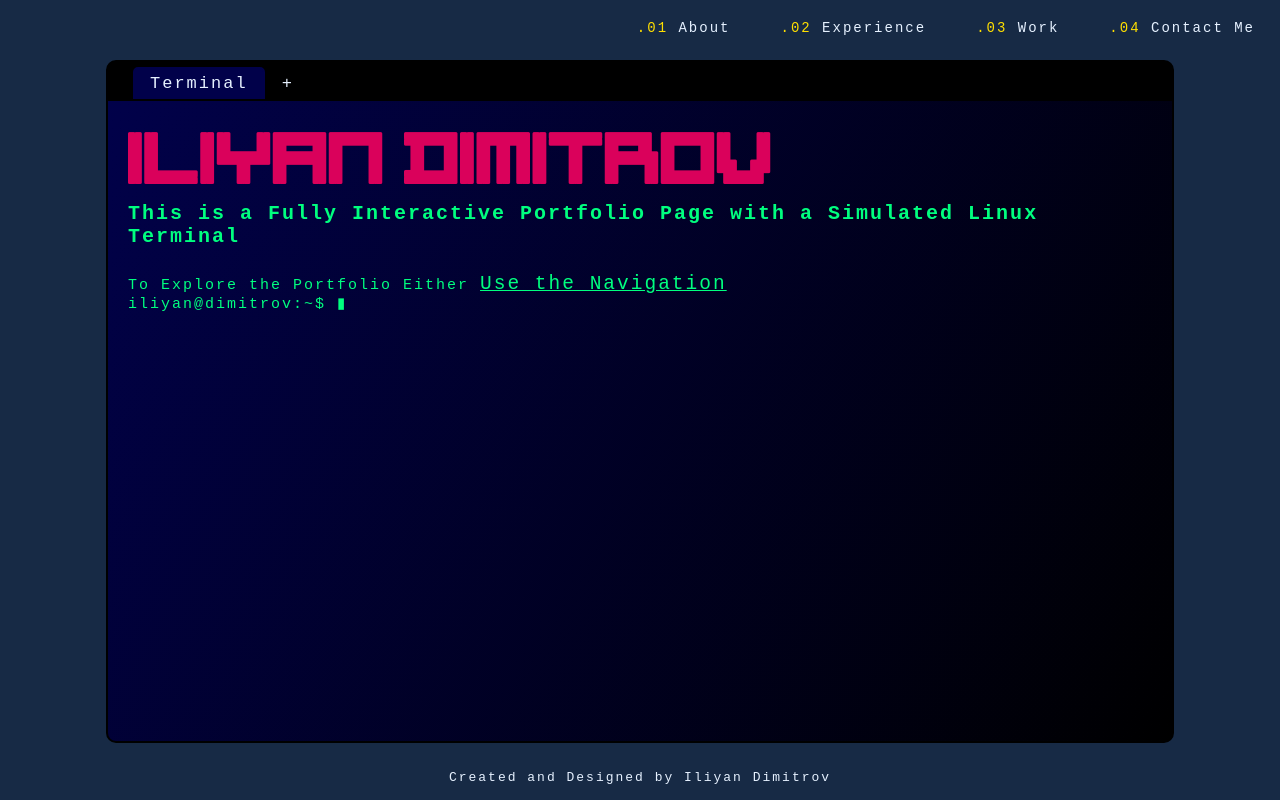
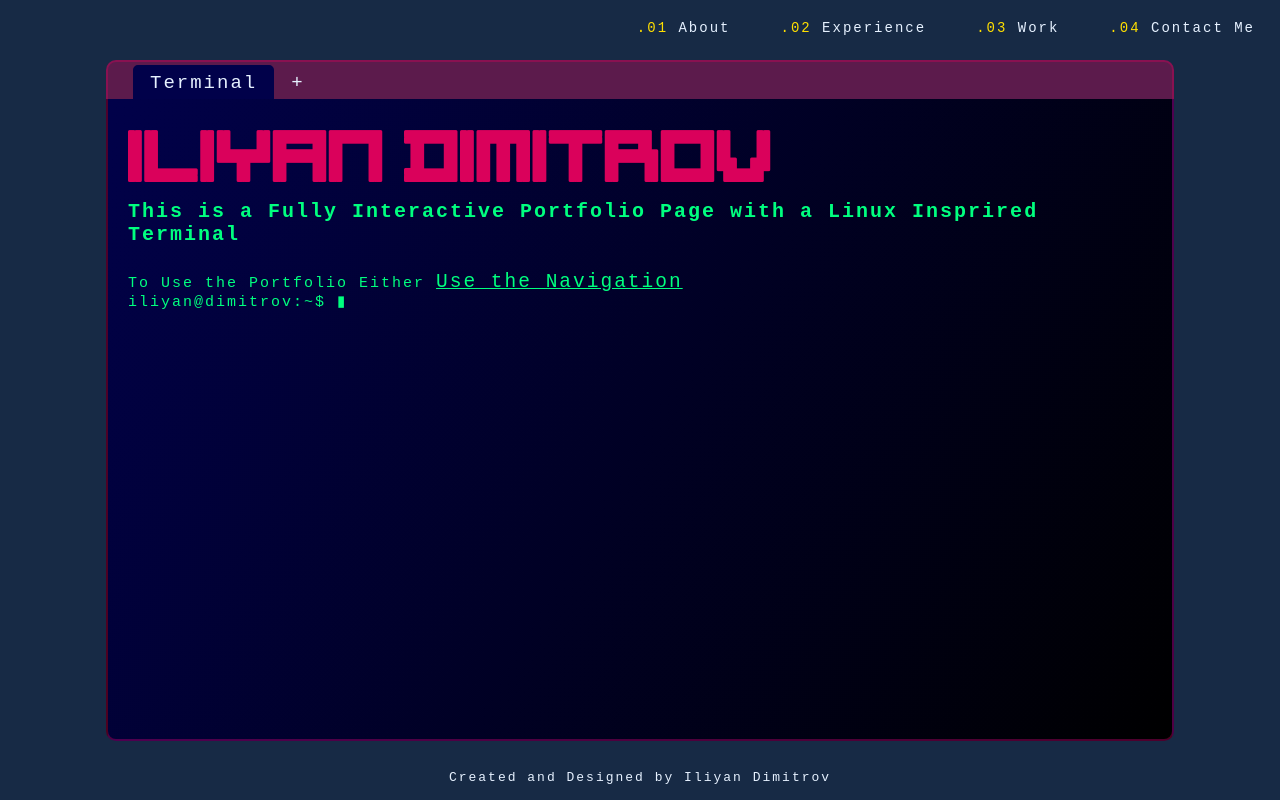
Before and after one commit to IliyanID/Portfolio-Website, a React (Create React App) app in the folder Front-End/: page / in a window 1280 px wide. Built offline with nearby package versions, Linux system fonts and the light colour scheme.

Commit message:
Remote Commands
Added ability to send remote commands to the terminal

```diff
--- a/Front-End/src/Containers/App.css
+++ b/Front-End/src/Containers/App.css
@@ -1,7 +1,7 @@
 :root{
     --crymson: #da015b;
     --lightGray: #ffffff70;
-    --borderColor:#000;
+    --borderColor:#da015b5b;
     --backgroundColor:#172a45;
     --fontColor:#e6f1ff;
     --yellow:#ffdf00;
@@ -53,7 +53,7 @@
     background-color:var(--borderColor);
     width:80%;
     border:2px solid var(--borderColor);
-    padding:5px 20px 0px 20px;
+    padding:3px 20px 0px 20px;
 
     left:50%;
     transform:translate(-50%,0);
@@ -66,7 +66,7 @@
     #tabs li{
         display:inline-block;
         margin:0px 5px;
-        font-size:17px;
+        font-size:19px;
     }
 
 
@@ -90,19 +90,19 @@
     padding:5px 15px;
     border-left:2px solid var(--crymson);
     border-right:2px solid var(--crymson);
-    border-bottom:2px solid transparent;
-    border-top:2px solid transparent;
+    border-bottom:2px solid var(--crymson);
+    border-top:2px solid var(--crymson);
+    background-color:var(--crymson);
+    border-radius:5px 5px 0px 0px;
+    opacity:.8;
 
-    transition: background-color .2s, border-color .2s;
+    transition: opacity .2s;
 }
     .indTab:hover{
-        border-bottom:2px solid var(--crymson);
-        border-top:2px solid var(--crymson);
-        border-color:var(--crymson);
-        background-color:var(--crymson);
-        border-radius:5px 5px 0px 0px;
+        opacity:1;
     }
     .selectedTab{
+        opacity:1;
         border-bottom:2px solid var(--darkBlue);
         border-top:2px solid var(--darkBlue);
         border-color:var(--darkBlue);
--- a/Front-End/src/Containers/App.js
+++ b/Front-End/src/Containers/App.js
@@ -5,7 +5,10 @@ import Terminal from'./Terminal/Terminal'
 let timeoutID = null;
 
 class App extends PureComponent {
-
+  constructor(props) {
+    super(props);
+    this.terminal = React.createRef();
+  }
 
 
   state = {
@@ -63,9 +66,17 @@ class App extends PureComponent {
       clearTimeout(timeoutID);
 
     const tempTabs = [...this.state.tabs]
-    tempTabs.splice(tempTabs.indexOf(tab), 1);
+
+    let index = tempTabs.indexOf(tab)
+    if(index < 0)
+      return false;
+
+      else{
+      tempTabs.splice(index, 1);
+    }
+
     this.setState({tabs:tempTabs})
-
+    return true;
   }
 
   render () {
@@ -75,7 +86,12 @@ class App extends PureComponent {
       <li id="tabs">
         <li className="indTab selectedTab">Terminal</li>
         {this.state.tabs.map((tab) =>{
-        return (<li className="indTab" key={id++}>{tab}<b onClick={()=>{this.removeTab(tab)}} className="closeX">X</b></li>);
+          return (<li className="indTab" key={id++}>{tab}<b onClick={()=> {
+            if(tab === "About")
+              this.terminal.current.sendCommand("close aboutMe");
+            else
+              this.terminal.current.sendCommand("close " + tab.toLowerCase());
+          }} className="closeX">X</b></li>);
         })}
         <li id="addTab"onClick={()=>{this.addTab("Terminal")}}>+</li>
       </li>
@@ -86,17 +102,18 @@ class App extends PureComponent {
     return (
     <div id="app">
       <ol start="0" id="navBar">
-        <li onClick={()=> this.addTab("About")}>About</li>
-        <li onClick={()=> this.addTab("Experience")}>Experience</li>
-        <li onClick={()=> this.addTab("Work")}>Work</li>
+        <li onClick={()=> this.terminal.current.sendCommand("open aboutMe")}>About</li>
+        <li onClick={()=> this.terminal.current.sendCommand("open experience")}>Experience</li>
+        <li onClick={()=> this.terminal.current.sendCommand("open work")}>Work</li>
         <li>Contact Me</li>
       </ol>
 
       {allTabs}
 
       <Terminal
-        ref="child"
+        ref={this.terminal}
         addTab = {this.addTab}
+        removeTab = {this.removeTab}
         setTimeoutId = {this.setTimeoutId}>
 
       </Terminal>
--- a/Front-End/src/Containers/Terminal/Terminal.css
+++ b/Front-End/src/Containers/Terminal/Terminal.css
@@ -6,7 +6,7 @@
 
     /*Colors*/
     --darkBlue:#01014a;
-    --darkColor:#000;
+    --darkColor:#da015b5b;
     --crymson:#da015b;
     --yellow:#ffdf00;
     --terminalGreen:#00FF7F;
@@ -36,7 +36,7 @@
 #main{
     background-color:var(--darkColor);
     position:absolute;
-    background-image:linear-gradient(300deg, var(--darkColor),var(--darkBlue));
+    background-image:linear-gradient(300deg, #000,var(--darkBlue));
     width:80%;
     height:75%;
     color:var(--terminalGreen);
@@ -47,6 +47,8 @@
 
     border:2px solid var(--darkColor);
     border-radius:0px 0px 10px 10px;;
+
+    border-top:none;
 
     padding:20px;
     margin-top:99px;
--- a/Front-End/src/Containers/Terminal/Terminal.js
+++ b/Front-End/src/Containers/Terminal/Terminal.js
@@ -1,16 +1,29 @@
-import React, {useState, Fragment, useEffect } from 'react';
+import React, {useState, Fragment, useEffect, forwardRef, useImperativeHandle } from 'react';
 import './Terminal.css'
-const Terminal  = (props) => {
+const Terminal = forwardRef((props, ref) => {
     const [getTerLine,setTerLine] = useState({Value:"iliyan@dimitrov:~$ ▮",blink:true});
+
+
+    useImperativeHandle(
+        ref,
+        () => ({
+            sendCommand(command) {
+                clearTimeout(timeoutID);
+                getTerLine.Value = "iliyan@dimitrov:~$ " + command;
+                updateContent();
+            }
+         }),
+     )
+
 
     const N = () =>{return (<Fragment><br/>⠀</Fragment>);}
 
     const starterArr = [
         (<h2>Iliyan Dimitrov</h2>),
-        (<h3>This is a Fully Interactive Portfolio Page with a Simulated Linux Terminal{N()}</h3>),
+        (<h3>This is a Fully Interactive Portfolio Page with a Linux Insprired Terminal{N()}</h3>),
 
-        (<p>To Explore the Portfolio Either <u className="attention">Use the Navigation</u></p>),
-        (<p>Or <u className="attention">Explore the Command Promt</u>{N()}</p>),
+        (<p>To Use the Portfolio Either <u className="attention">Use the Navigation</u></p>),
+        (<p>Or <u className="attention">Explore the Terminal</u>{N()}</p>),
 
         (<p>To Begin, Type:</p>),
         (<p>⠀⠀⠀⠀⠀⠀⠀<b className="I">[1]</b> or <b className="I">[open aboutMe]</b>: Opens about me</p>),
@@ -32,6 +45,7 @@ const Terminal  = (props) => {
 
     const updateTerminalLine = (e) =>{
         clearTimeout(timeoutID);
+
         setTerLine({Value:("iliyan@dimitrov:~$ "  + parseString(e.target.value)),blink:true});
     }
 
@@ -49,6 +63,7 @@ const Terminal  = (props) => {
 
 
     const parseString = (input)=>{
+
         let bufferIndex = 19;
         if(input !== undefined)
             return input.substring(bufferIndex).replaceAll("▮","");
@@ -88,6 +103,7 @@ const Terminal  = (props) => {
     const parseCommand = (command) =>{
         clearTimeout(timeoutID);
 
+        //console.log("Entered Parse");
         let commandSelector = command.split(" ")
 
         let tempArr = [...content.arr];
@@ -116,6 +132,7 @@ const Terminal  = (props) => {
                     tempArr.push(<p>⠀⠀⠀⠀⠀⠀⠀clear: clears command window</p>);
                     tempArr.push(<p>⠀⠀⠀⠀⠀⠀⠀ls: list all files</p>);
                     tempArr.push(<p>⠀⠀⠀⠀⠀⠀⠀run [argument]: run a specific program</p>);
+                    tempArr.push(<p>⠀⠀⠀⠀⠀⠀⠀close [argument]: close a specific  program or file</p>);
                     tempArr.push(<p>⠀⠀⠀⠀⠀⠀⠀open [argument]: open a specific document<br/>⠀</p>);
                 }
                 else{
@@ -217,6 +234,72 @@ const Terminal  = (props) => {
                 break;
             }
 
+            case "close":{
+                let argument = commandSelector[1];
+
+                if(commandSelector.length <= 1)
+                    tempArr.push(<p>Error Expected Argument close [argument]<br/>⠀</p>);
+
+                else{
+
+                    switch(argument){
+                        case "aboutMe":{
+                            if(props.removeTab("About"))
+                                tempArr.push(<p>aboutMe has been closed<br/>⠀</p>);
+                            else
+                                tempArr.push(<p>aboutMe is not open<br/>⠀</p>);
+                            break;
+                        }
+
+                        case "experience":{
+                            if(props.removeTab("Experience"))
+                                tempArr.push(<p>experience has been closed<br/>⠀</p>);
+                            else
+                                tempArr.push(<p>experence is not open<br/>⠀</p>);
+                            break;
+                        }
+
+                        case "work":{
+                            if(props.removeTab("Work"))
+                                tempArr.push(<p>work has been closed<br/>⠀</p>);
+                            else
+                                tempArr.push(<p>work is not open<br/>⠀</p>);
+                            break;
+                        }
+
+                        case "contactMe":{
+                            if(props.removeTab("Terminal"))
+                                tempArr.push(<p>contactMe has been closed<br/>⠀</p>);
+                            else
+                                tempArr.push(<p>contactMe is not open<br/>⠀</p>);
+                            break;
+                        }
+
+                        case "snakeGame":{
+                            if(props.removeTab("Terminal"))
+                                tempArr.push(<p>snakeGame has been closed<br/>⠀</p>);
+                            else
+                                tempArr.push(<p>snakeGame is not open<br/>⠀</p>);
+                            break;
+                        }
+
+                        case "terminal":{
+                            if(props.removeTab("Terminal"))
+                                tempArr.push(<p>Terminal has been closed<br/>⠀</p>);
+                            else
+                                tempArr.push(<p>New Terminal Tab is not open<br/>⠀</p>);
+                            break;
+                        }
+
+                        default:{
+                            tempArr.push(<p>{argument} does not exist<br/>⠀</p>);
+                        }
+                    }
+
+                }
+                break;
+            }
+
             default:
                 tempArr.push(<p>{parseString()} is not a recognized command</p>);
                 tempArr.push(<p>Type "help" for list of commands<br/>⠀</p>);
@@ -225,6 +308,9 @@ const Terminal  = (props) => {
 
         setContent({arr:tempArr});
     }
+
+
+
 
 
     return (
@@ -239,5 +325,5 @@ const Terminal  = (props) => {
     );
 
 
-}
+})
 export default Terminal;
```
